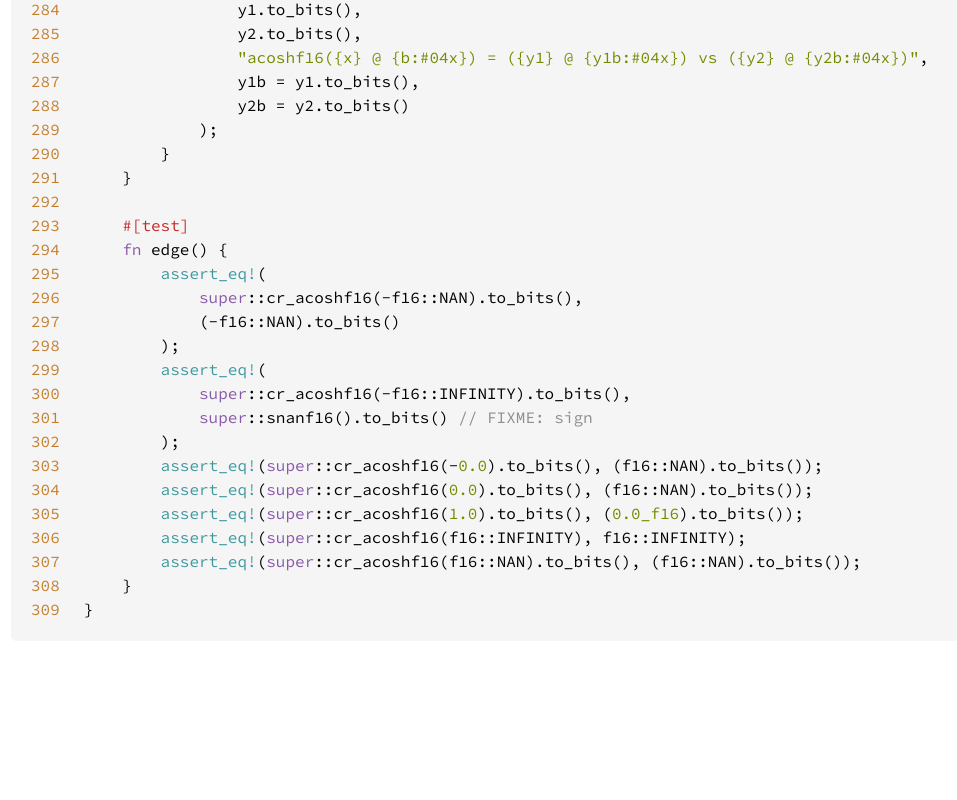
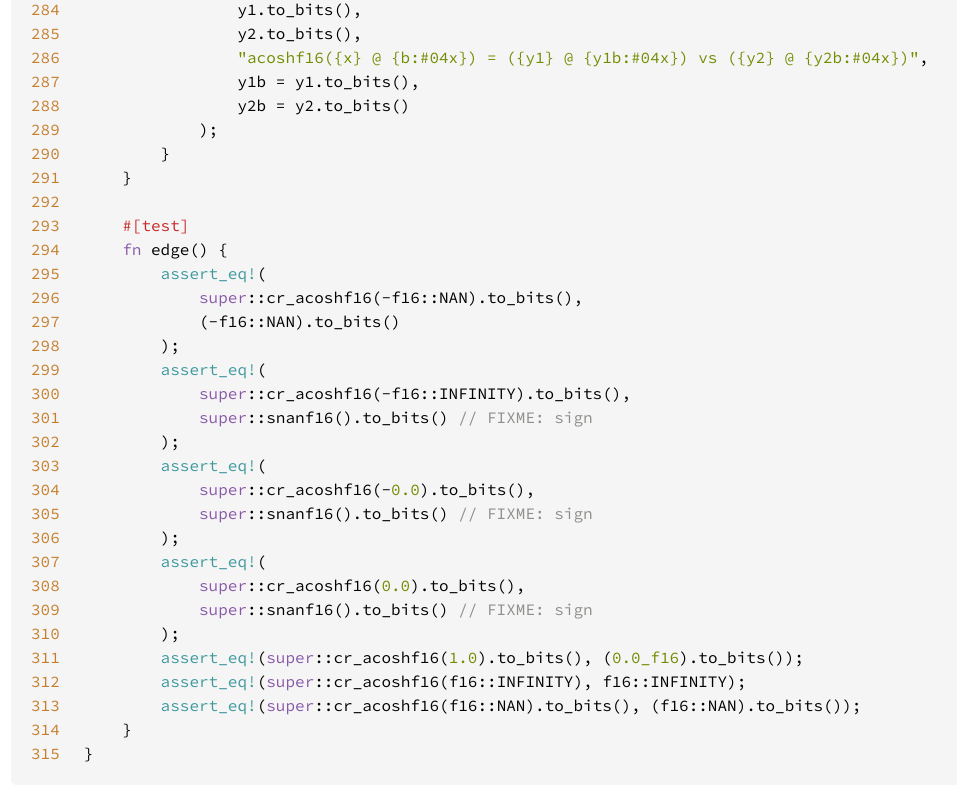
Before and after one commit to juntyr/core-math-rs, a plain HTML site: page src/core_math_rs/f16/acosh.rs.html in a window 1280 px wide. Shown: the part 6936-7736 px from the top of the page, without its empty margins (54-1011 px from the left). Before the commit the page ends 7592 px from the top, so only its background shows below. Drawn offline with Linux system fonts and the light colour scheme.

Commit message:
deploy: f7c0503a89620ac5309a6edced78b5e08c6d927d

```diff
--- a/src/core_math_rs/f16/acosh.rs.html
+++ b/src/core_math_rs/f16/acosh.rs.html
@@ -300,11 +300,17 @@
 <a href=#300 id=300 data-nosnippet>300</a>            <span class="kw">super</span>::cr_acoshf16(-f16::INFINITY).to_bits(),
 <a href=#301 id=301 data-nosnippet>301</a>            <span class="kw">super</span>::snanf16().to_bits() <span class="comment">// FIXME: sign
 <a href=#302 id=302 data-nosnippet>302</a>        </span>);
-<a href=#303 id=303 data-nosnippet>303</a>        <span class="macro">assert_eq!</span>(<span class="kw">super</span>::cr_acoshf16(-<span class="number">0.0</span>).to_bits(), (f16::NAN).to_bits());
-<a href=#304 id=304 data-nosnippet>304</a>        <span class="macro">assert_eq!</span>(<span class="kw">super</span>::cr_acoshf16(<span class="number">0.0</span>).to_bits(), (f16::NAN).to_bits());
-<a href=#305 id=305 data-nosnippet>305</a>        <span class="macro">assert_eq!</span>(<span class="kw">super</span>::cr_acoshf16(<span class="number">1.0</span>).to_bits(), (<span class="number">0.0_f16</span>).to_bits());
-<a href=#306 id=306 data-nosnippet>306</a>        <span class="macro">assert_eq!</span>(<span class="kw">super</span>::cr_acoshf16(f16::INFINITY), f16::INFINITY);
-<a href=#307 id=307 data-nosnippet>307</a>        <span class="macro">assert_eq!</span>(<span class="kw">super</span>::cr_acoshf16(f16::NAN).to_bits(), (f16::NAN).to_bits());
-<a href=#308 id=308 data-nosnippet>308</a>    }
-<a href=#309 id=309 data-nosnippet>309</a>}
+<a href=#303 id=303 data-nosnippet>303</a>        <span class="macro">assert_eq!</span>(
+<a href=#304 id=304 data-nosnippet>304</a>            <span class="kw">super</span>::cr_acoshf16(-<span class="number">0.0</span>).to_bits(),
+<a href=#305 id=305 data-nosnippet>305</a>            <span class="kw">super</span>::snanf16().to_bits() <span class="comment">// FIXME: sign
+<a href=#306 id=306 data-nosnippet>306</a>        </span>);
+<a href=#307 id=307 data-nosnippet>307</a>        <span class="macro">assert_eq!</span>(
+<a href=#308 id=308 data-nosnippet>308</a>            <span class="kw">super</span>::cr_acoshf16(<span class="number">0.0</span>).to_bits(),
+<a href=#309 id=309 data-nosnippet>309</a>            <span class="kw">super</span>::snanf16().to_bits() <span class="comment">// FIXME: sign
+<a href=#310 id=310 data-nosnippet>310</a>        </span>);
+<a href=#311 id=311 data-nosnippet>311</a>        <span class="macro">assert_eq!</span>(<span class="kw">super</span>::cr_acoshf16(<span class="number">1.0</span>).to_bits(), (<span class="number">0.0_f16</span>).to_bits());
+<a href=#312 id=312 data-nosnippet>312</a>        <span class="macro">assert_eq!</span>(<span class="kw">super</span>::cr_acoshf16(f16::INFINITY), f16::INFINITY);
+<a href=#313 id=313 data-nosnippet>313</a>        <span class="macro">assert_eq!</span>(<span class="kw">super</span>::cr_acoshf16(f16::NAN).to_bits(), (f16::NAN).to_bits());
+<a href=#314 id=314 data-nosnippet>314</a>    }
+<a href=#315 id=315 data-nosnippet>315</a>}
 </code></pre></div></section></main></body></html>
```
Also changed, not shown: src/core_math_rs/f16/mod.rs.html (+1 -1 lines).
